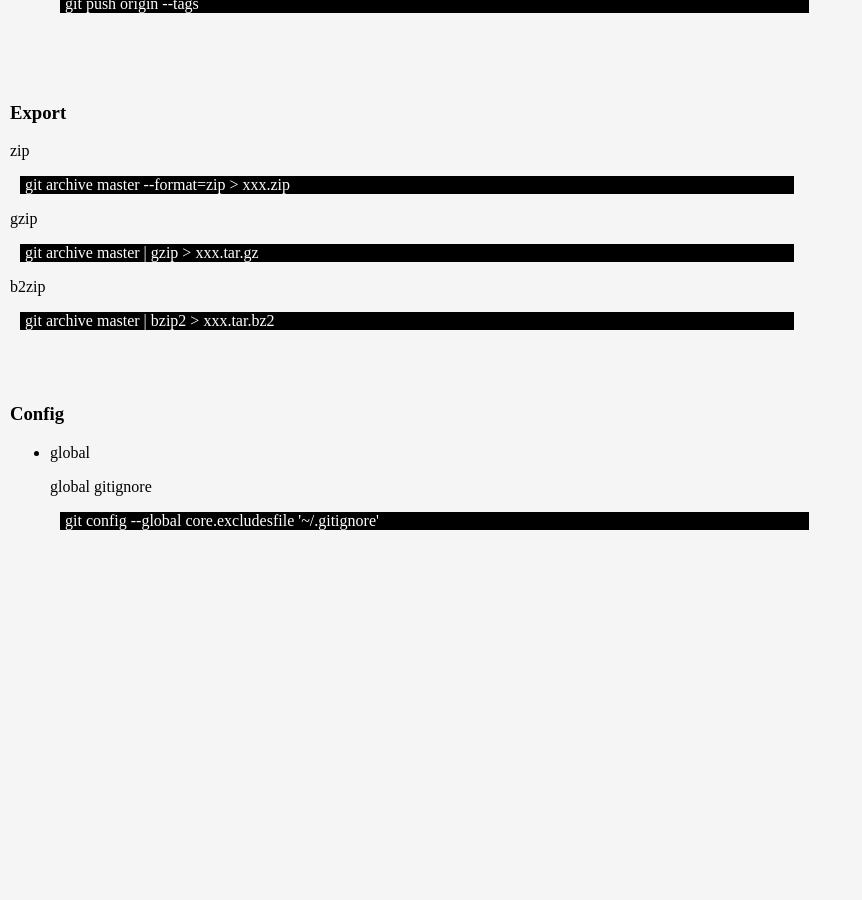
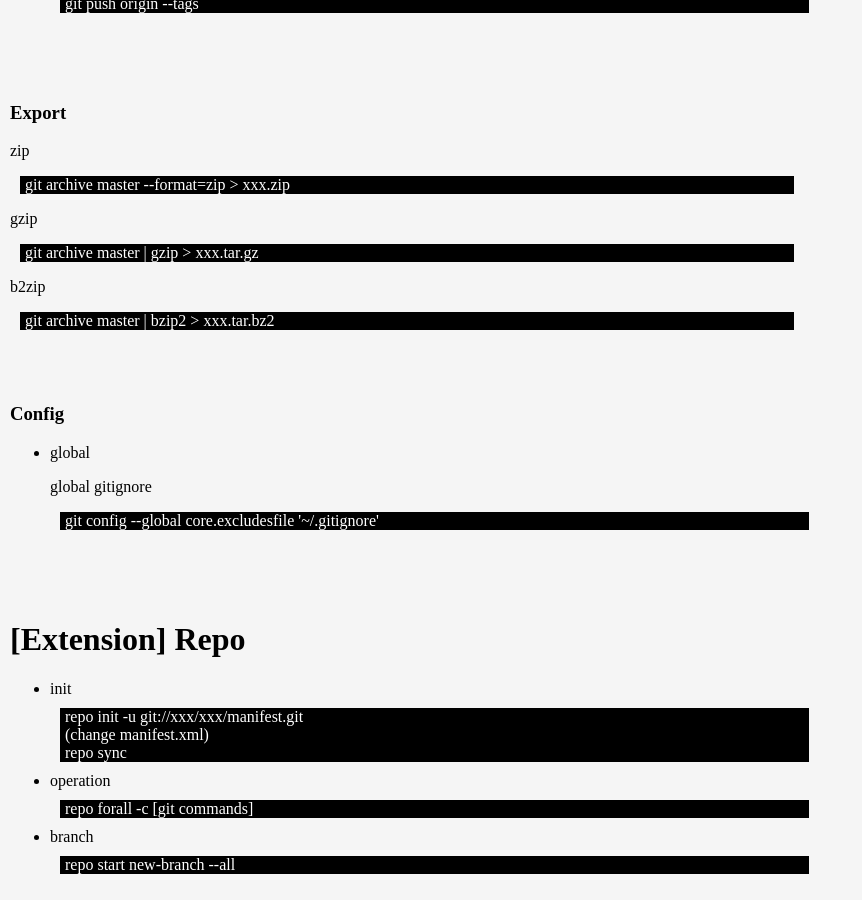
Before and after one commit to czarsir/sir, a Jekyll site: the page built from _posts/tool/2017-12-20-git.html, in a window 1280 px wide and 900 px high, scrolled down 4143 px. Shown: the whole window, without its empty margins (0-862 px from the left). Built offline with Jekyll 4.4.1, drawn with Linux system fonts in a browser that asks for light colours; before the commit the page ends 4699 px from its top, so only the background shows below that.

Commit message:
[git] add repo

```diff
--- a/_posts/tool/2017-12-20-git.html
+++ b/_posts/tool/2017-12-20-git.html
@@ -168,3 +168,17 @@ li {
 <p>global gitignore</p>
 <div class="cmd">git config --global core.excludesfile '~/.gitignore'</div>
 </ul>
+
+
+<br><br><br>
+<h1>[Extension] Repo</h1>
+<ul>
+	<li>init</li>
+	<div class="cmd">repo init -u git://xxx/xxx/manifest.git</div>
+	<div class="cmd">(change manifest.xml)</div>
+	<div class="cmd">repo sync</div>
+	<li>operation</li>
+	<div class="cmd">repo forall -c [git commands]</div>
+	<li>branch</li>
+	<div class="cmd">repo start new-branch --all</div>
+</ul>
```
